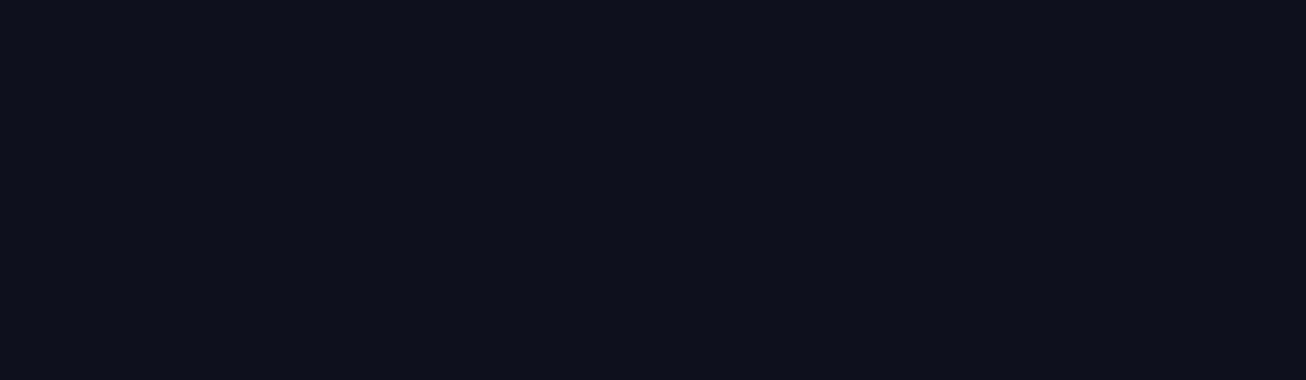
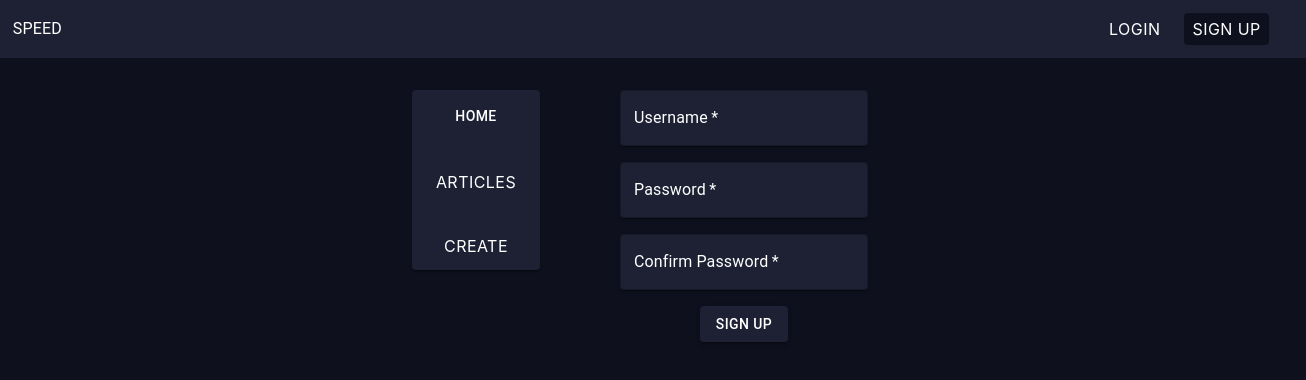
Before and after one commit to Andrew-Lee-A/Speed_Project, a React (Create React App) app in the folder client/: page /signup in a window 1280 px wide. Shown: the top 380 px of the page, 1306 px wide, since content can reach past the window. Built offline with nearby package versions, Linux system fonts and the light colour scheme.

Commit message:
added front end auth pages

```diff
--- a/client/src/App.js
+++ b/client/src/App.js
@@ -1,28 +1,25 @@
 import { BrowserRouter, Routes, Route } from 'react-router-dom'
 import { ArticleTable } from './components/ArticleTable'
-import { NavSideBar } from './components/NavSideBar'
-import { NavTopBar } from './components/NavTopBar'
+import Home from './components/Home'
+import Login from './components/Login'
+import SignUp from './components/SignUp'
 import './stylesheet.css'
 import { ThemeProvider } from '@emotion/react'
 import colorTheme from './theme'
 
 function App() {
   return (
-    <BrowserRouter>
-      <Routes>
-        <Route
-          path='/'
-          element={
-            <ThemeProvider theme={colorTheme}>
-              <ArticleTable />
-            </ThemeProvider>
-          }
-        />
-        <Route path='addarticle' />
-        <Route path='login' />
-        <Route path='signup' />
-      </Routes>
-    </BrowserRouter>
+    <ThemeProvider theme={colorTheme}>
+      <BrowserRouter>
+        <Routes>
+          <Route path='/' element={<Home />} />
+          <Route path='/articles' element={<ArticleTable />} />
+          <Route path='/addarticle' />
+          <Route path='/login' element={<Login />} />
+          <Route path='/signup' element={<SignUp />} />
+        </Routes>
+      </BrowserRouter>
+    </ThemeProvider>
   )
 }
 
--- /dev/null
+++ b/client/src/components/Home.js
@@ -0,0 +1,33 @@
+import { NavTopBar } from './NavTopBar'
+import { NavSideBar } from './NavSideBar'
+import { Stack, Paper, Typography, styled } from '@mui/material'
+import theme from '../theme'
+
+const Text = styled(Typography)(({ theme }) => ({
+  color: theme.palette.common.white,
+  backgroundColor: '',
+}))
+
+export default function Home() {
+  return (
+    <>
+      <NavTopBar />
+      <Stack
+        direction='row'
+        justifyContent='space-evenly'
+        alignItems='center'
+        spacing={2}
+      >
+        <NavSideBar />
+        <Paper
+          sx={{
+            backgroundColor: theme.palette.secondary.main,
+            padding: '4rem',
+          }}
+        >
+          <Text variant='h2'>Welcome to SPEED</Text>
+        </Paper>
+      </Stack>
+    </>
+  )
+}
--- /dev/null
+++ b/client/src/components/Login.js
@@ -0,0 +1,100 @@
+import { useState } from 'react'
+import { NavTopBar } from './NavTopBar'
+import { NavSideBar } from './NavSideBar'
+import { useNavigate } from 'react-router-dom'
+import { Stack, Paper, TextField, Button, styled } from '@mui/material'
+
+const StyledTextField = styled(TextField)(({ theme }) => ({
+  backgroundColor: theme.palette.secondary.main,
+  '& label.Mui-focused': {
+    color: theme.palette.primary.focused,
+  },
+  input: {
+    color: 'white',
+  },
+  label: {
+    color: 'white',
+  },
+}))
+
+const StyledButton = styled(Button)(({ theme }) => ({
+  color: 'white',
+  backgroundColor: theme.palette.secondary.main,
+  '&:hover': {
+    color: theme.palette.primary.focused,
+  },
+}))
+
+export default function Login() {
+  let navigate = useNavigate()
+
+  const [loginData, setLoginData] = useState({
+    username: '',
+    password: '',
+  })
+
+  function handleChange(e) {
+    const { value, name } = e.target
+
+    setLoginData((prevData) => {
+      return {
+        ...prevData,
+        [name]: value,
+      }
+    })
+  }
+
+  function handleClick() {
+    // send stuff to axios
+    // store in locale storage
+
+    setLoginData({
+      username: '',
+      password: '',
+    })
+
+    // navigate to articles now logged in
+    navigate('/')
+  }
+
+  return (
+    <>
+      <NavTopBar />
+      <Stack
+        direction='row'
+        alignItems='center'
+        justifyContent='center'
+        gap='5rem'
+      >
+        <NavSideBar />
+        <Stack
+          spacing={2}
+          alignItems='center'
+          justifyContent='space-around'
+          height='100%'
+        >
+          <StyledTextField
+            component={Paper}
+            onChange={handleChange}
+            required
+            label='Username'
+            name='username'
+            value={loginData.username}
+          />
+          <StyledTextField
+            component={Paper}
+            onChange={handleChange}
+            required
+            label='Password'
+            name='password'
+            type='password'
+            value={loginData.password}
+          />
+          <StyledButton onClick={handleClick} variant='contained'>
+            Login
+          </StyledButton>
+        </Stack>
+      </Stack>
+    </>
+  )
+}
--- a/client/src/components/NavSideBar.js
+++ b/client/src/components/NavSideBar.js
@@ -1,6 +1,7 @@
-import { Paper, Link, styled } from '@mui/material'
+import { useNavigate } from 'react-router-dom'
+import { Stack, Paper, Button, Link, styled } from '@mui/material'
 
-const Bar = styled(Paper)(({ theme }) => ({
+const Bar = styled(Stack)(({ theme }) => ({
   backgroundColor: theme.palette.secondary.main,
   color: theme.palette.common.white,
 }))
@@ -9,35 +10,67 @@ const StyledLink = styled(Link)(({ theme }) => ({
   backgroundColor: theme.palette.secondary.main,
   color: theme.palette.common.white,
   '&:hover': {
-    color: '#29D6B5',
+    color: theme.palette.primary.focused,
   },
+  alignSelf: 'center',
 }))
 
 export const NavSideBar = () => {
+  let navigate = useNavigate()
+
+  function handleClick(e) {
+    const { name } = e.target
+    switch (name) {
+      case 'home':
+        navigate('/')
+        break
+      case 'articles':
+        navigate('/articles')
+        break
+      case 'create':
+        break
+      default:
+    }
+  }
+
   return (
     <Bar
+      component={Paper}
+      direction='column'
+      justifyContent='space-evenly'
+      spacing={2}
       sx={{
         width: '10%',
-        display: 'flex',
-        flexDirection: 'column',
-        WebkitAlignItems: 'center',
-        position: 'box',
         gap: '1rem',
         paddingTop: '0.5rem',
         paddingBottom: '0.5rem',
-        marginRight: '2rem',
-        marginLeft: '0.5rem',
-        height: '5rem',
+        alignSelf: 'baseline',
       }}
     >
-      <StyledLink component={'button'} underline='none'>
+      <StyledLink
+        component={Button}
+        onClick={handleClick}
+        name='home'
+        variant='outlined'
+        underline='none'
+      >
         Home
       </StyledLink>
-      <StyledLink component={'button'} underline='none'>
+      <StyledLink
+        component={Button}
+        onClick={handleClick}
+        name='articles'
+        underline='none'
+      >
         Articles
       </StyledLink>
-      <StyledLink component={'button'} underline='none'>
-        Create Article
+      <StyledLink
+        component={Button}
+        onClick={handleClick}
+        name='create'
+        underline='none'
+      >
+        Create
       </StyledLink>
     </Bar>
   )
--- a/client/src/components/NavTopBar.js
+++ b/client/src/components/NavTopBar.js
@@ -1,4 +1,6 @@
-import { Box, Link, Typography, styled } from '@mui/material'
+import { useNavigate } from 'react-router-dom'
+import { Box, Button, Link, Typography, styled } from '@mui/material'
+import theme from '../theme'
 
 const NavBox = styled(Box)(({ theme }) => ({
   backgroundColor: theme.palette.secondary.main,
@@ -14,6 +16,24 @@ const LinkStyled = styled(Link)(({ theme }) => ({
 }))
 
 export const NavTopBar = () => {
+  let navigate = useNavigate()
+  let loggedIn = false // should be checked with axios call
+
+  function handleClick(e) {
+    const { name } = e.target
+
+    switch (name) {
+      case 'login':
+        navigate('/login')
+        break
+      case 'signup':
+        navigate('/signup')
+        break
+      default:
+        break
+    }
+  }
+
   return (
     <NavBox
       sx={{
@@ -26,15 +46,32 @@ export const NavTopBar = () => {
         marginBottom: '2rem',
       }}
     >
-      <Typography>SPEED</Typography>
-      <Box sx={{ display: 'flex', gap: '1rem', marginRight: '1.5rem' }}>
-        <LinkStyled component={'button'} underline='none'>
-          Articles
-        </LinkStyled>
-        <LinkStyled component={'button'} underline='none'>
-          Create Article
-        </LinkStyled>
-      </Box>
+      <Typography sx={{ alignSelf: 'center' }}>SPEED</Typography>
+      {!loggedIn ? (
+        <Box sx={{ display: 'flex', gap: '1rem', marginRight: '1.5rem' }}>
+          <LinkStyled
+            onClick={handleClick}
+            component={Button}
+            underline='none'
+            name='login'
+          >
+            Login
+          </LinkStyled>
+          <LinkStyled
+            onClick={handleClick}
+            sx={{ backgroundColor: theme.palette.primary.main }}
+            component={Button}
+            underline='none'
+            name='signup'
+          >
+            Sign Up
+          </LinkStyled>
+        </Box>
+      ) : (
+        <Typography sx={{ alignSelf: 'center', marginRight: '1.5rem' }}>
+          Welcome ...
+        </Typography>
+      )}
     </NavBox>
   )
 }
--- /dev/null
+++ b/client/src/components/SignUp.js
@@ -0,0 +1,111 @@
+import { useState } from 'react'
+import { NavTopBar } from './NavTopBar'
+import { NavSideBar } from './NavSideBar'
+import { useNavigate } from 'react-router-dom'
+import { Stack, Paper, TextField, Button, styled } from '@mui/material'
+
+const StyledTextField = styled(TextField)(({ theme }) => ({
+  backgroundColor: theme.palette.secondary.main,
+  '& label.Mui-focused': {
+    color: theme.palette.primary.focused,
+  },
+  input: {
+    color: 'white',
+  },
+  label: {
+    color: 'white',
+  },
+}))
+
+const StyledButton = styled(Button)(({ theme }) => ({
+  color: 'white',
+  backgroundColor: theme.palette.secondary.main,
+  '&:hover': {
+    color: theme.palette.primary.focused,
+  },
+}))
+
+export default function Login() {
+  let navigate = useNavigate()
+
+  const [loginData, setLoginData] = useState({
+    username: '',
+    password: '',
+    passwordConfirmation: '',
+  })
+
+  function handleChange(e) {
+    const { value, name } = e.target
+
+    setLoginData((prevData) => {
+      return {
+        ...prevData,
+        [name]: value,
+      }
+    })
+  }
+
+  function handleClick() {
+    // send stuff to axios
+    // store in locale storage
+
+    setLoginData({
+      username: '',
+      password: '',
+      passwordConfirmation: '',
+    })
+
+    // navigate to articles now logged in
+    navigate('/')
+  }
+
+  return (
+    <>
+      <NavTopBar />
+      <Stack
+        direction='row'
+        alignItems='center'
+        justifyContent='center'
+        gap='5rem'
+      >
+        <NavSideBar />
+        <Stack
+          spacing={2}
+          alignItems='center'
+          justifyContent='space-around'
+          height='100%'
+        >
+          <StyledTextField
+            component={Paper}
+            onChange={handleChange}
+            required
+            label='Username'
+            name='username'
+            value={loginData.username}
+          />
+          <StyledTextField
+            component={Paper}
+            onChange={handleChange}
+            required
+            label='Password'
+            name='password'
+            type='password'
+            value={loginData.password}
+          />
+          <StyledTextField
+            component={Paper}
+            onChange={handleChange}
+            required
+            label='Confirm Password'
+            name='passwordConfirmation'
+            type='password'
+            value={loginData.passwordConfirmation}
+          />
+          <StyledButton onClick={handleClick} variant='contained'>
+            Sign Up
+          </StyledButton>
+        </Stack>
+      </Stack>
+    </>
+  )
+}
--- a/client/src/theme.js
+++ b/client/src/theme.js
@@ -4,6 +4,7 @@ const theme = createTheme({
   palette: {
     primary: {
       main: '#0e111d',
+      focused: '#29D6B5',
     },
 
     secondary: {
```
